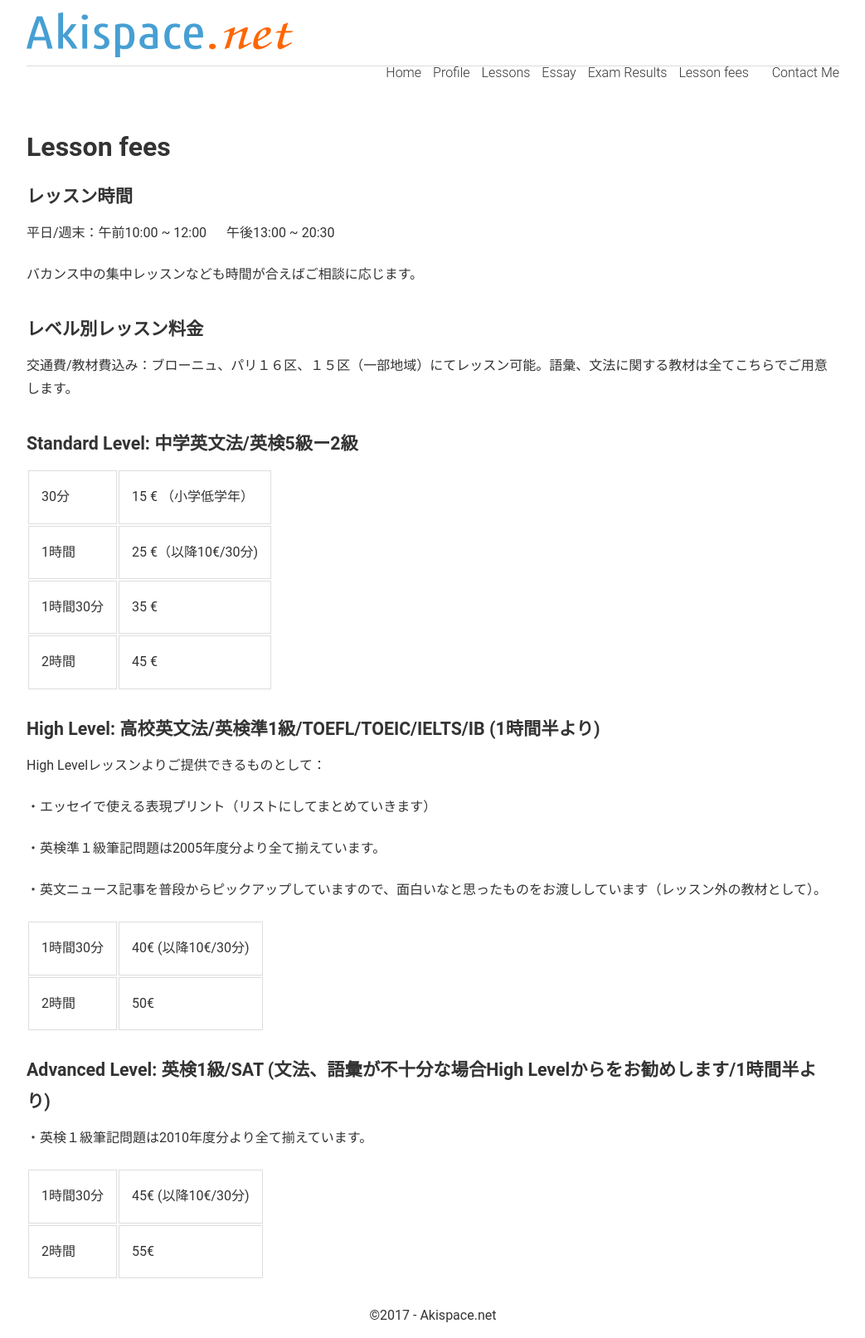
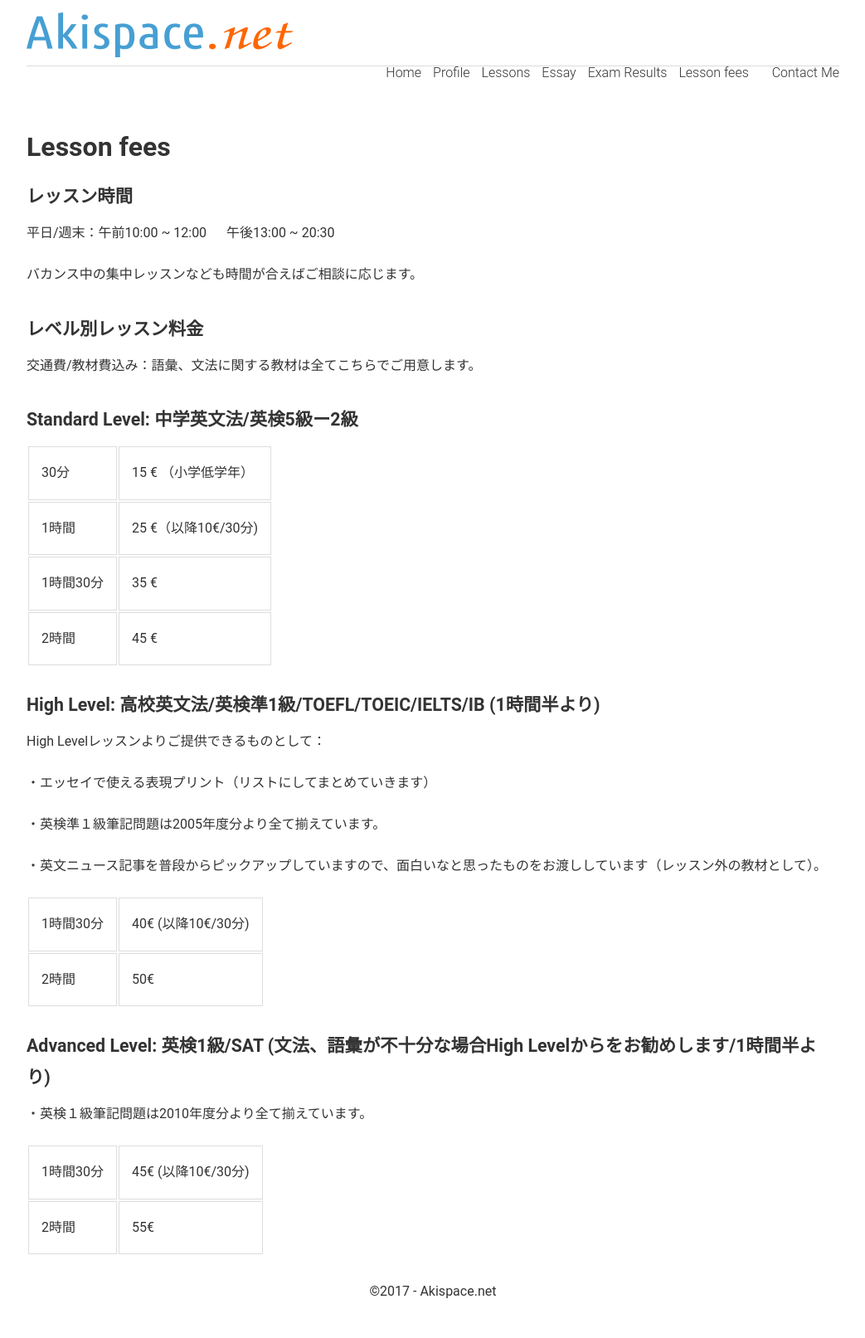
Before and after one commit to phocean/akispace, a Jekyll site: the page built from 50_hour_fees.md, in a window 1280 px wide. Shown: the whole page at 83% size, without its empty margins (118-1161 px from the left). Built offline with Jekyll 4.4.1, drawn with Linux system fonts in a browser that asks for light colours; after the commit the page ends 1584 px from its top, so only the background shows below that.

Commit message:
one phrase deleted

```diff
--- a/50_hour_fees.md
+++ b/50_hour_fees.md
@@ -17,11 +17,11 @@
 
 ### レベル別レッスン料金
 
-交通費/教材費込み：ブローニュ、パリ１６区、１５区（一部地域）にてレッスン可能。語彙、文法に関する教材は全てこちらでご用意します。
+交通費/教材費込み：語彙、文法に関する教材は全てこちらでご用意します。
 
 ### Standard Level: 中学英文法/英検5級ー2級
 
-|   30分     |   15 € （小学低学年）    |
+|   30分 |   15 € （小学低学年）    |
 |   1時間    |    25 €（以降10€/30分)  |
 |   1時間30分  |   35 €    |
 |   2時間     |   45 €     |
```
